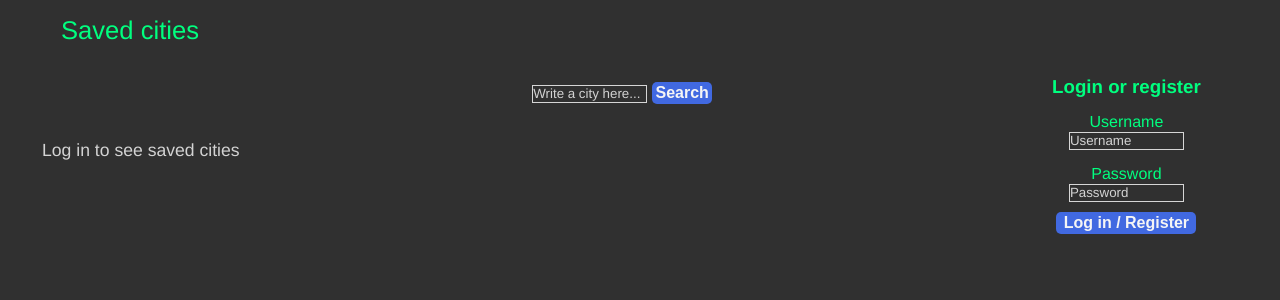
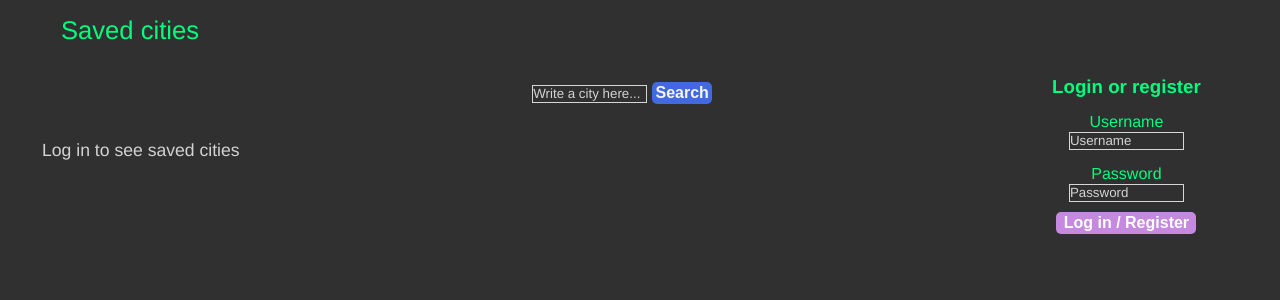
Before and after one commit to kallevo/S-sovellus, a React (Create React App) app: page / in a window 1280 px wide. Shown: the top 300 px of the page. Built offline with nearby package versions, Linux system fonts and the light colour scheme.

Commit message:
Pikkumuutoksia lisää

```diff
--- a/src/App.css
+++ b/src/App.css
@@ -157,7 +157,7 @@ button {
   padding: 2px 0;
   font-weight: bold;
   font-size: 16px;
-  width: 60px;
+  width: 80px;
 }
 
 .regBtn {
@@ -186,6 +186,11 @@ img {
 }
 
 .loginBtn {
+  background-color: #c589e0;
+  color: white;
   margin-top: 10px;
   width: 140px;
 }
+.delBtn{
+  background-color: palevioletred;
+}
```
